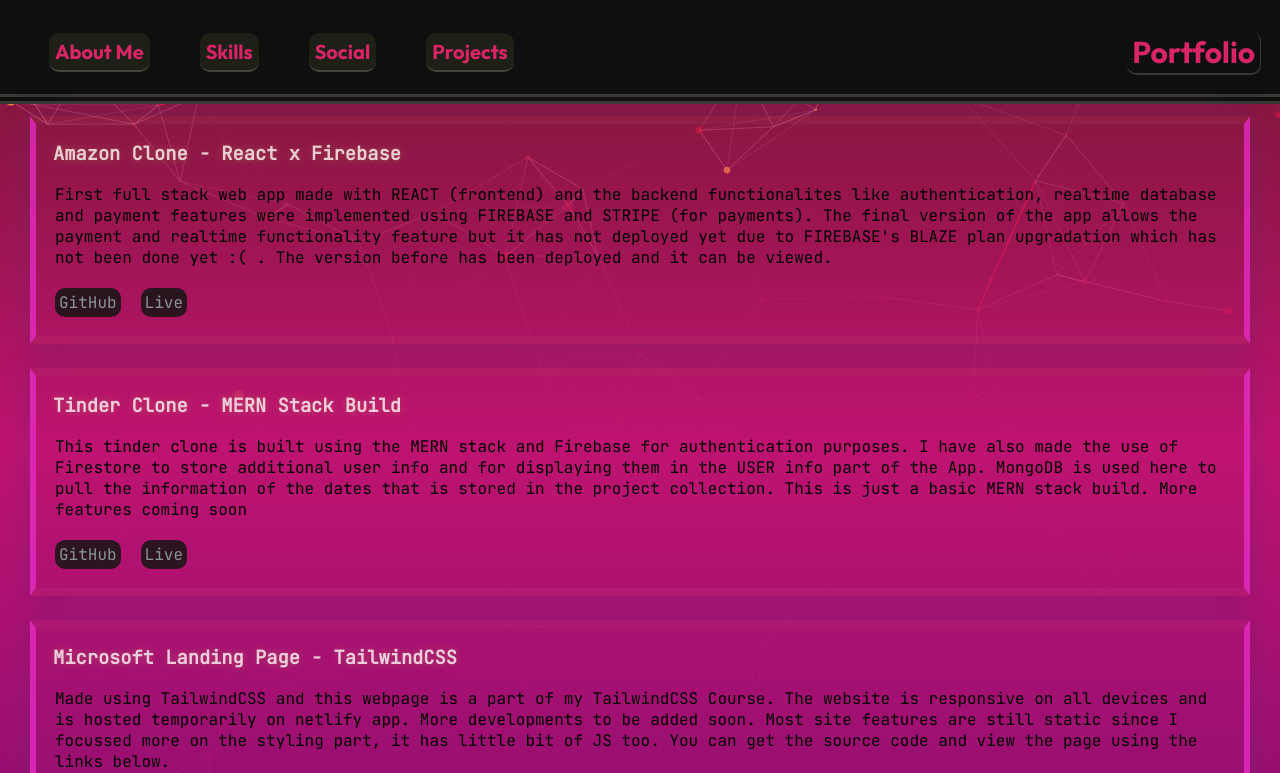
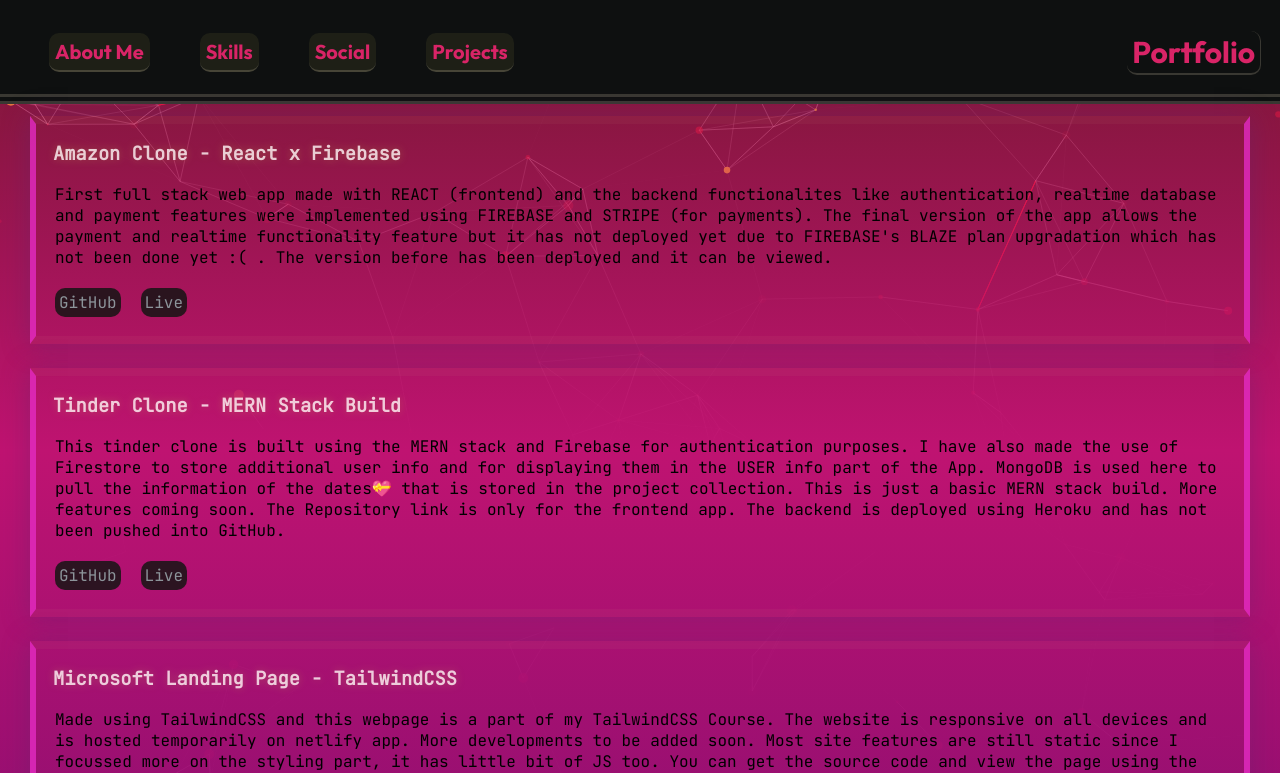
Before and after one commit to gauthking/portfolioV2, a React (Create React App) app: page /webdev in a window 1280 px wide. Shown: the top 773 px of the page. Built offline with nearby package versions, Linux system fonts and the light colour scheme.

Commit message:
updated links

```diff
--- a/src/components/Webdev.js
+++ b/src/components/Webdev.js
@@ -30,10 +30,10 @@
                 </div>
                 <div className='webdevbox'>
                     <h3>Tinder Clone - MERN Stack Build</h3>
-                    <p>This tinder clone is built using the MERN stack and Firebase for authentication purposes. I have also made the use of Firestore to store additional user info and for displaying them in the USER info part of the App. MongoDB is used here to pull the information of the dates that is stored in the project collection. This is just a basic MERN stack build. More features coming soon</p>
+                    <p>This tinder clone is built using the MERN stack and Firebase for authentication purposes. I have also made the use of Firestore to store additional user info and for displaying them in the USER info part of the App. MongoDB is used here to pull the information of the dates💝 that is stored in the project collection. This is just a basic MERN stack build. More features coming soon. The Repository link is only for the frontend app. The backend is deployed using Heroku and has not been pushed into GitHub.</p>
                     <div className="links">
                         <a
-                            href="https://github.com/gauthking/amazon-clone-fullstack"
+                            href="https://github.com/gauthking/Tinder-MERN"
                             target="/blank"
                         >GitHub</a
                         >
```
